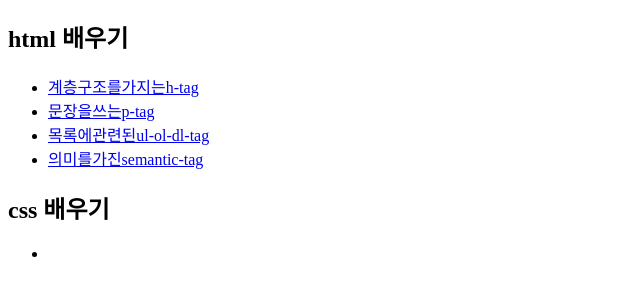
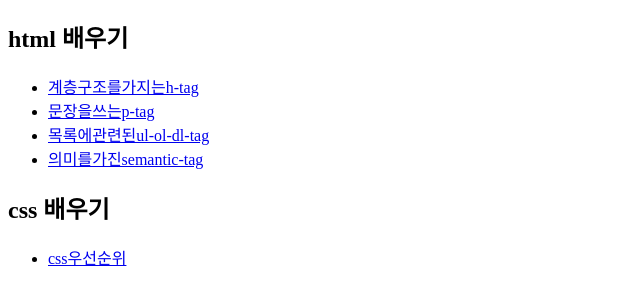
Before and after one commit to kangsooji/html_basic01, a plain HTML site: page index.html in a window 1280 px wide. Shown: the part 70-374 px from the top of the page, without its empty margins (0-640 px from the left). Drawn offline with Linux system fonts and the light colour scheme.

Commit message:
Add files via upload

```diff
--- a/index.html
+++ b/index.html
@@ -22,7 +22,7 @@
     <section class="css">
         <h2>css 배우기</h2>
         <ul>
-            <li><a href="./css/01_css우선순위.html" target="_blank"></a></li>
+            <li><a href="./css/01_css우선순위.html" target="_blank">css우선순위</a></li>
         </ul>
     </section>
 </body>
```
